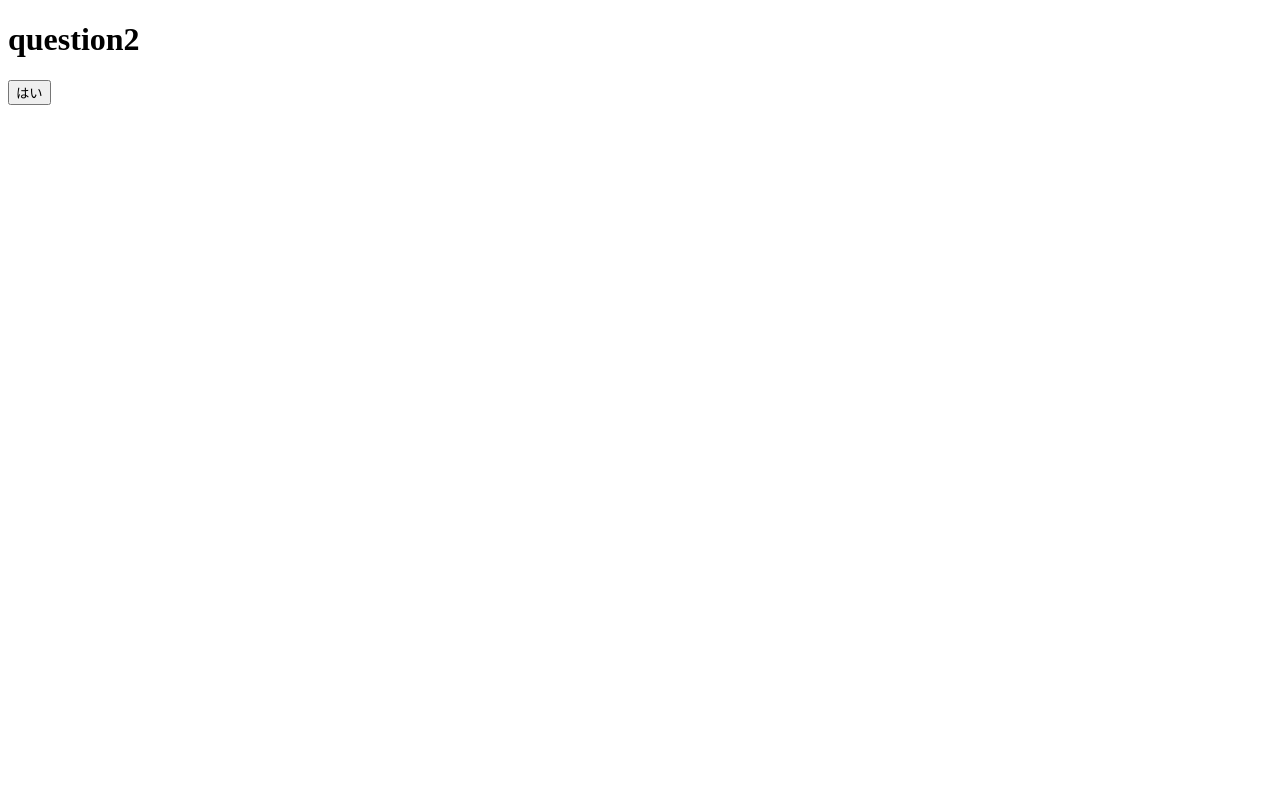
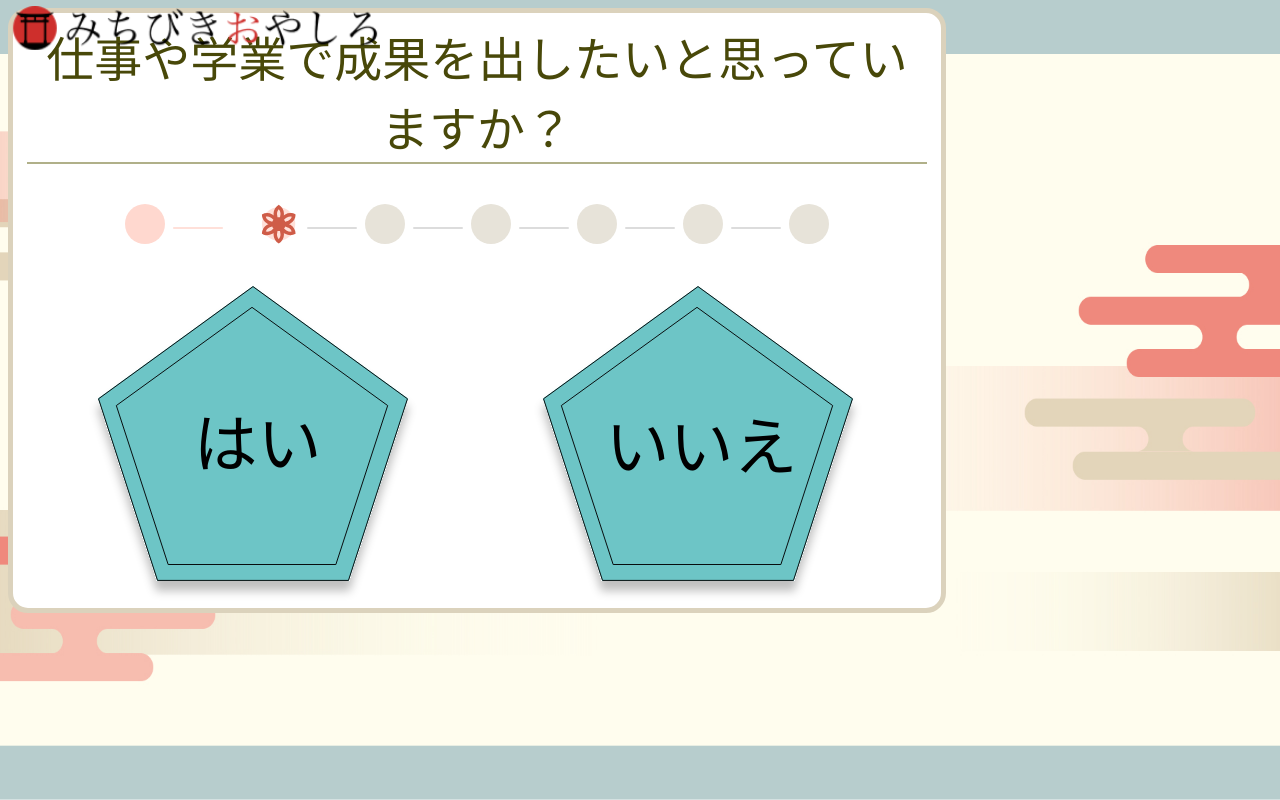
Before and after one commit to shinonome-inc/frontend-design-hackathon-2024-spring-teamA, a Next.js app: page /question2 in a window 1280 px wide. Built offline with nearby package versions, Linux system fonts and the light colour scheme.

Commit message:
pagesの作成

```diff
--- a/src/pages/question1/index.jsx
+++ b/src/pages/question1/index.jsx
@@ -20,7 +20,7 @@ const Question1Page = () => {
       <Image src="/Background.png" layout="fill" />
       <Question1Content>
         <Question1TextWrapper>
-          <Question1Text>1人で過ごすほうが気楽でいい</Question1Text>
+          <Question1Text>新しい出会いに対して積極的ですか？</Question1Text>
         </Question1TextWrapper>
         <QuestionProgress>
           <Progressfirst />
@@ -61,7 +61,7 @@ const Question1Content = styled.div`
   align-items: center;
   flex-shrink: 0;
   border-radius: 20px;
-  border: 5px solid #dcdcdc;
+  border: 5px solid rgba(219, 210, 188, 1);
   background: #fff;
   gap: 40px;
 `;
--- a/src/pages/question2/index.jsx
+++ b/src/pages/question2/index.jsx
@@ -1,17 +1,99 @@
-import { paths } from '../../paths';
+import { paths } from "../../paths";
 import { useRouter } from "next/router";
+import React from "react";
+import styled from "styled-components";
+import Image from "next/image";
+import { ChoiceYes } from "../../components/Atoms/choice/yes";
+import { ChoiceNo } from "../../components/Atoms/choice/no";
+import Progresssecond from "../../components/Molecule/progress2";
 
 const Question2Page = () => {
   const router = useRouter();
   const onClick = () => {
-    router.push(paths.question3);
-  }
+    router.push(paths.question2);
+  };
   return (
-    <div>
-      <h1>question2</h1>
-      <button onClick={onClick}>はい</button>
-    </div>
+    <>
+      <HeaderLogo>
+        <Image src="/assets/logotitle.png" width={400} height={200} />
+      </HeaderLogo>
+      <Image src="/Background.png" layout="fill" />
+      <Question2Content>
+        <Question2TextWrapper>
+          <Question1Text>
+            仕事や学業で成果を出したいと思っていますか？
+          </Question1Text>
+        </Question2TextWrapper>
+        <QuestionProgress>
+          <Progresssecond />
+        </QuestionProgress>
+        <Question2Choices>
+          <Button onClick={onClick}>
+            <ChoiceYes />
+          </Button>
+          <Button onClick={onClick}>
+            <ChoiceNo />
+          </Button>
+        </Question2Choices>
+      </Question2Content>
+    </>
   );
 };
 
 export default Question2Page;
+
+const HeaderLogo = styled.div`
+  margin: 0;
+  left: 1%;
+  z-index: 100;
+  height: 5%;
+  width: calc(100% - 16px);
+  display: flex;
+  flex-direction: column;
+  justify-content: center;
+  position: absolute;
+`;
+
+const Question2Content = styled.div`
+  display: flex;
+  justify-content: center;
+  flex-direction: column;
+  position: fixed;
+  padding: 8px 14px 16px;
+  align-items: center;
+  flex-shrink: 0;
+  border-radius: 20px;
+  border: 5px solid rgba(219, 210, 188, 1);
+  background: #fff;
+  gap: 40px;
+`;
+
+const QuestionProgress = styled.div`
+  display: flex;
+  justify-content: space-between;
+  align-items: center;
+`;
+
+const Question2TextWrapper = styled.div`
+  width: 900px;
+  border-bottom: solid 2px rgba(176, 176, 137, 1);
+
+  @media (max-width: 768px) {
+    width: 600px;
+  }
+`;
+
+const Question1Text = styled.p`
+  text-align: center;
+  margin: 0 0 1px 0;
+  color: rgba(72, 72, 9, 1);
+  font-size: 48px;
+  font-family: serif;
+`;
+
+const Question2Choices = styled.div`
+  display: flex;
+  gap: 112px;
+`;
+
+const Button = styled.a``;
```
